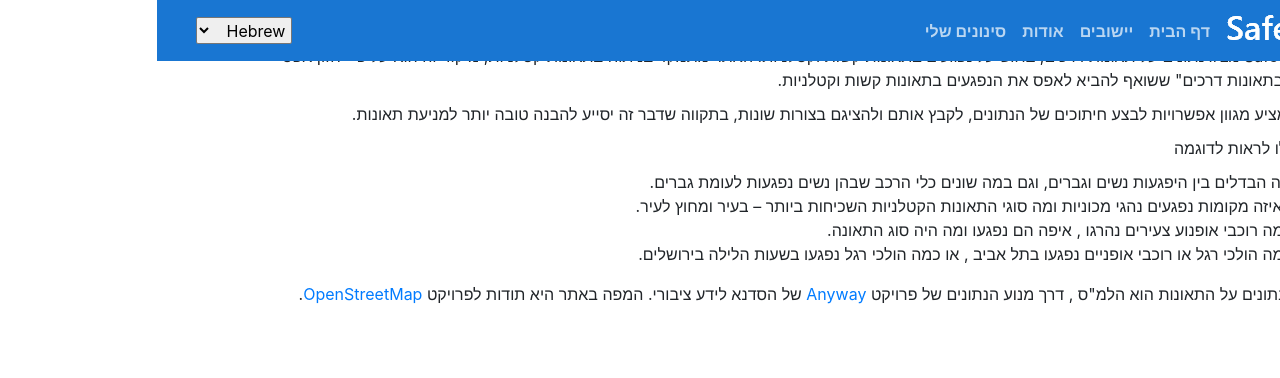
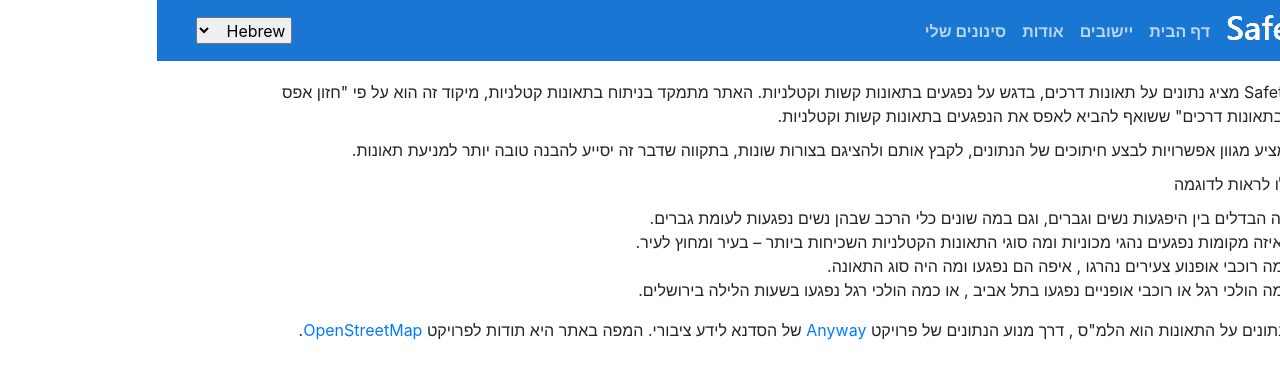
Before and after one commit to data-for-change/safety-data-client, a React (Create React App) app: page /about in a window 1280 px wide. Shown: the top 378 px of the page. Built offline with nearby package versions, Linux system fonts and the light colour scheme.

Commit message:
fix about page margin top , sidebar scroll

```diff
--- a/src/components/pages/AboutPage.tsx
+++ b/src/components/pages/AboutPage.tsx
@@ -10,7 +10,7 @@ const AboutPage: React.FC<IProps> = () => {
       marginBottom: "10px",
    };
    return (
-      <div className="container" style={{ height: '40rem' }}>
+      <div className="container" style={{ height: '40rem', marginTop: '5rem' }}>
          <div className="heb" style={style}>
             <div style={styleDiv}> Safety Data מציג נתונים על תאונות דרכים, בדגש על נפגעים בתאונות קשות וקטלניות.
             האתר מתמקד בניתוח בתאונות קטלניות, מיקוד זה הוא על פי "חזון אפס הרוגים בתאונות דרכים" ששואף להביא לאפס את הנפגעים בתאונות קשות וקטלניות.
--- a/src/styles/sidebar.css
+++ b/src/styles/sidebar.css
@@ -18,7 +18,7 @@
 }
 
 .sidebar ::-webkit-scrollbar {
-   width: 10px;
+   width: 7px;
 }
 
 .sidebar ::-webkit-scrollbar-track {
```
